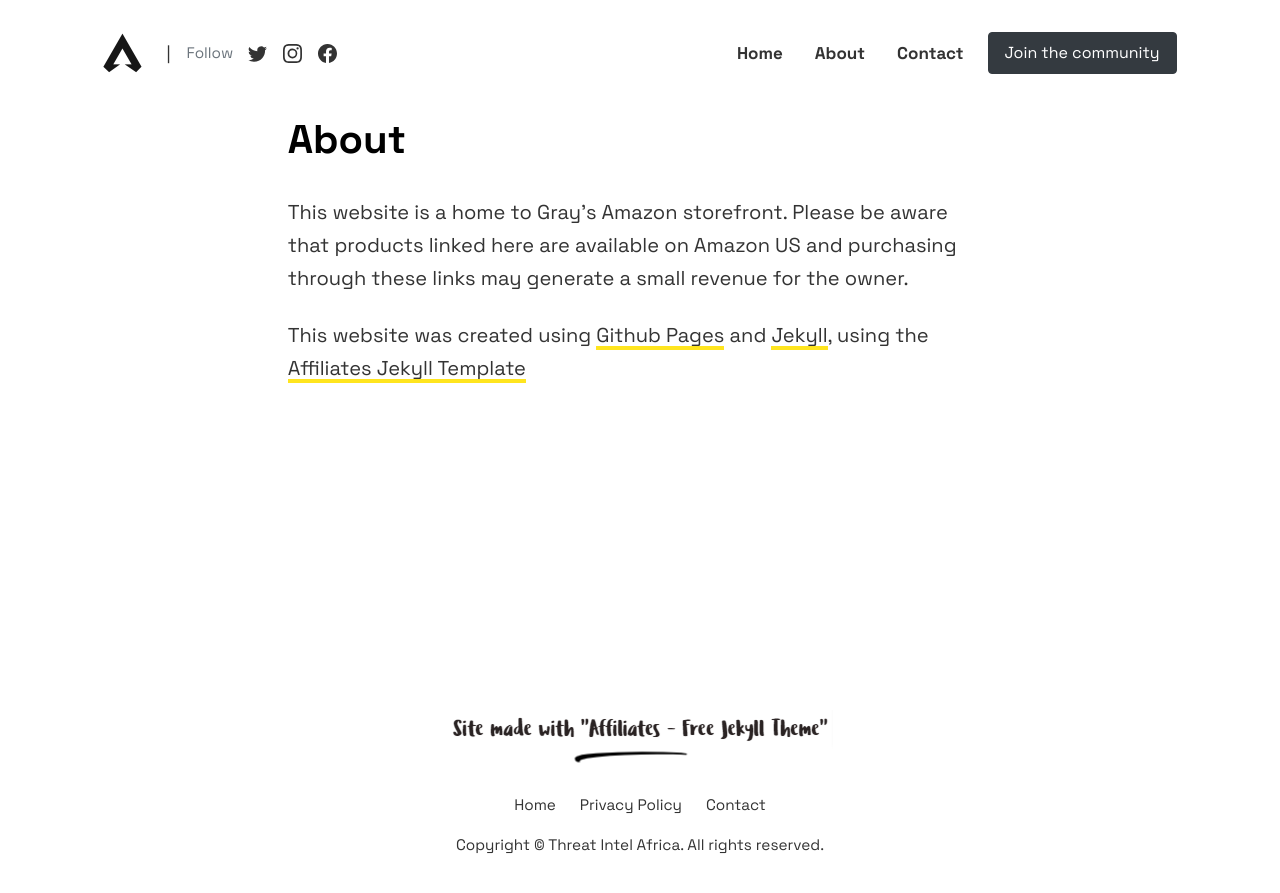
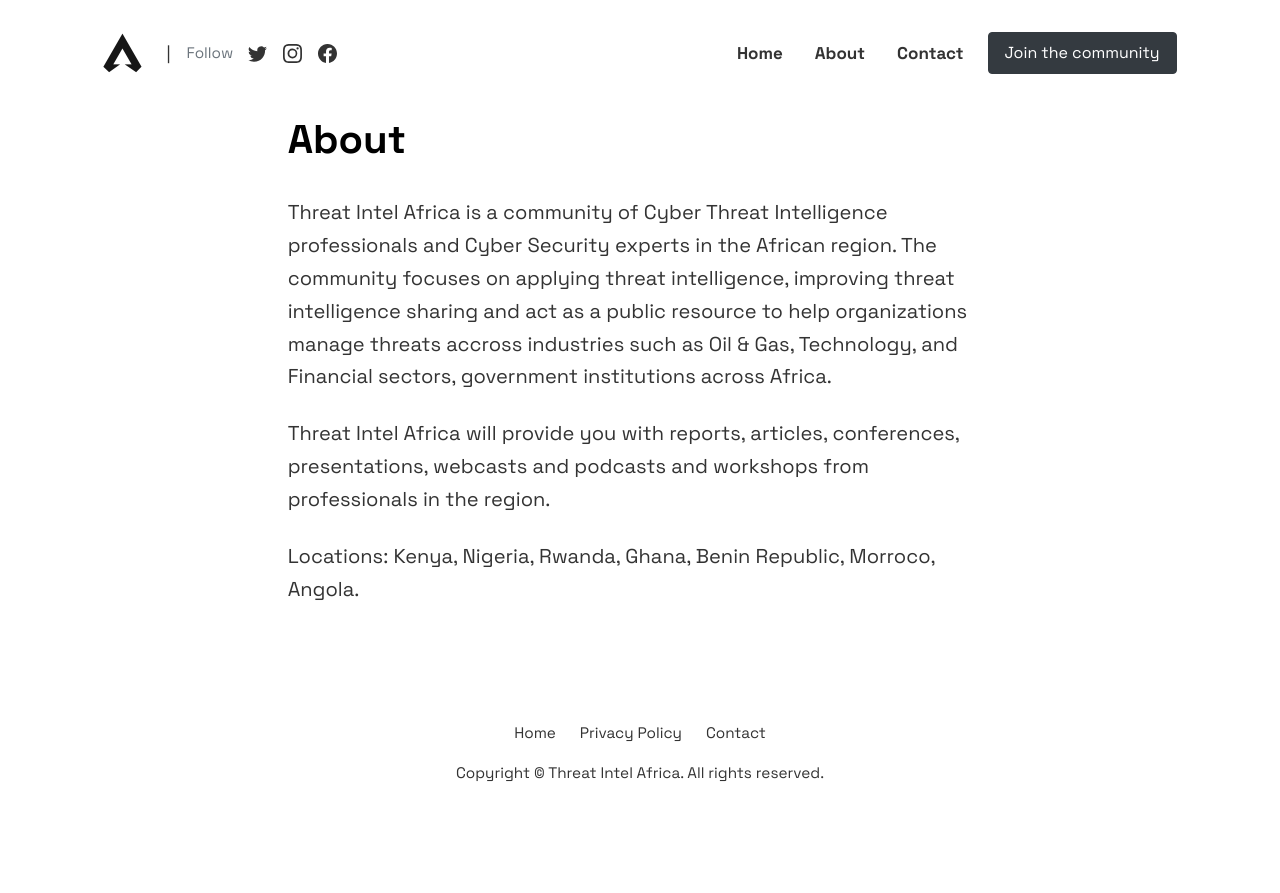
Before and after one commit to tiafrica/threatintelafrica.github.io, a Jekyll site: the page built from pages/about.md, in a window 1280 px wide. Shown: the top 893 px of the page. Built offline with Jekyll 4.4.1, drawn with Linux system fonts in a browser that asks for light colours.

Commit message:
threat intel africa website setup

```diff
--- a/_layouts/default.html
+++ b/_layouts/default.html
@@ -104,11 +104,11 @@
 
   <!-- CREDITS BEGIN.-->
   <!-- If you want to support my work, please donate to remove the credits. This helps me keep it up and running: https://www.wowthemes.net/donate/ -->
-  <div class="credits mx-auto text-center mb-3">
+  <!-- <div class="credits mx-auto text-center mb-3">
     <a class="hover-opacity font-weight-bold" href="https://bootstrapstarter.com/template-affiliates-bootstrap-jekyll/">
       <img src="{{site.baseurl}}/assets/images/credits.png" alt="powered by WowThemes">
     </a>
-  </div>
+  </div> -->
   <!-- CREDITS END -->
 
   <ul class="p-0 mb-1 small">
--- a/pages/about.md
+++ b/pages/about.md
@@ -4,7 +4,8 @@
 permalink: "/about/"
 ---
 
-This website is a home to Gray's Amazon storefront.
-Please be aware that products linked here are available on Amazon US and purchasing through these links may generate a small revenue for the owner.
+Threat Intel Africa is a community of Cyber Threat Intelligence professionals and Cyber Security experts in the African region. The community focuses on applying threat intelligence, improving threat intelligence sharing and act as a public resource to help organizations manage threats accross industries such as Oil & Gas, Technology, and Financial sectors, government institutions across Africa.
 
-This website was created using [Github Pages](https://pages.github.com/) and [Jekyll](https://jekyllrb.com/), using the [Affiliates Jekyll Template](https://jamstackthemes.dev/demo/theme/affiliates-jekyll-theme/)
+Threat Intel Africa will provide you with reports, articles, conferences, presentations, webcasts and podcasts and workshops from professionals in the region.
+
+Locations: Kenya, Nigeria, Rwanda, Ghana, Benin Republic, Morroco, Angola.
```
